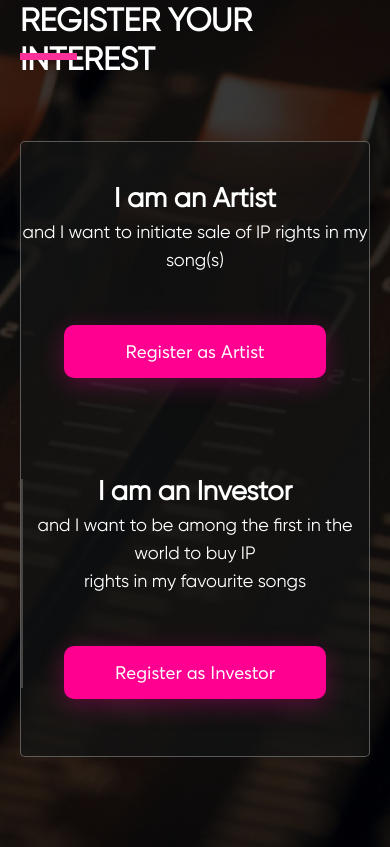
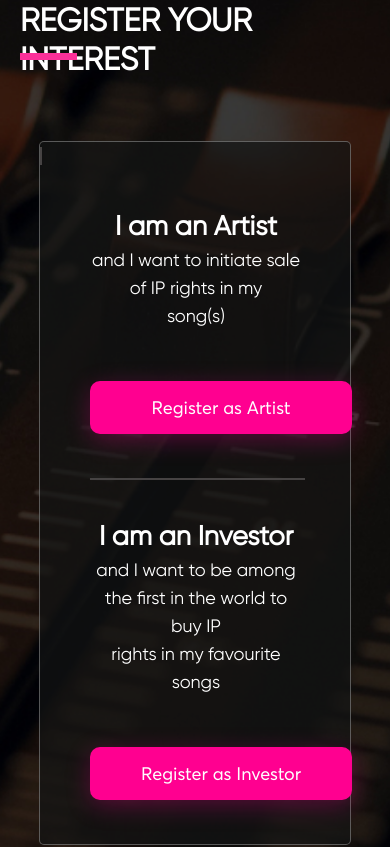
Before and after one commit to UhimenkoVlad/DjookyX-test-task, a plain HTML site: page index.html in a window 390 px wide. Shown: the part 3577-4424 px from the top of the page. Drawn offline with Linux system fonts and the light colour scheme.

Commit message:
add adaptive for register page

```diff
--- a/css/style.css
+++ b/css/style.css
@@ -407,29 +407,41 @@ body{
     border: 1px solid rgba(255, 255, 255, 0.3);
     border-radius: 5px;
 
+    position: relative;
     display: flex;
-    flex-wrap: wrap;
+    justify-content: center;
 
     background: rgba(19, 20, 21, 0.7);
     mix-blend-mode: normal;
 }
 
+.register__column::before {
+    content: '';
+    position: absolute;
+    right: 50%;
+    top: 15%;
+    height: 209px;
+    width: 0px;
+    border-radius: 0px;
+    border: 1px solid #464343;
+}
+
 .register__column__item {
-    padding-top: 44px;
-    margin-left: auto;
-    margin-right: auto;
-    padding-bottom: 57px;
+    padding: 44px 50px;
+    margin: auto;
     width: 580px;
 }
 
-.register__column__item:last-child::before {
+/*.register__column__item:last-child::before {
     content: '';
     position: absolute;
+    display: block;
+    margin: auto;
     height: 209px;
     width: 0px;
     border-radius: 0px;
     border: 1px solid #464343;;
-}
+}*/
 
 .register__column__item__title {
     font-size: 27px;
@@ -737,7 +749,8 @@ body{
     }
 
     .first-question__column,
-    .second-question__column {
+    .second-question__column,
+    .register__column {
         display: block;
     }
 
@@ -754,6 +767,38 @@ body{
     .second-question__column__item::before {
         bottom: -3%;
     }
+
+    .register__column {
+        width: 80vw;
+        margin: 60px auto 0;
+    }
+
+    .register__column__item {
+        width: inherit;
+    }
+
+    /* для отцентрирования гор. полосы
+    переносим падинг в низ этой же гор. полоски */
+    .register__column__item:last-child {
+        padding-top: 0;
+    }
+
+    /* убираем вертикальную полосу */
+    .register__column::before {
+        position: static;
+    }
+
+    /* добавляем горизонтальную */
+    .register__column__item:last-child:before {
+        content: '';
+        display: block;
+        margin: 0 auto 44px;
+        height: 0px;
+        width: 55vw;
+        border-radius: 0px;
+        border: 1px solid #464343;
+    }
+
 }
 
 @media (max-width: 480px) {
```
